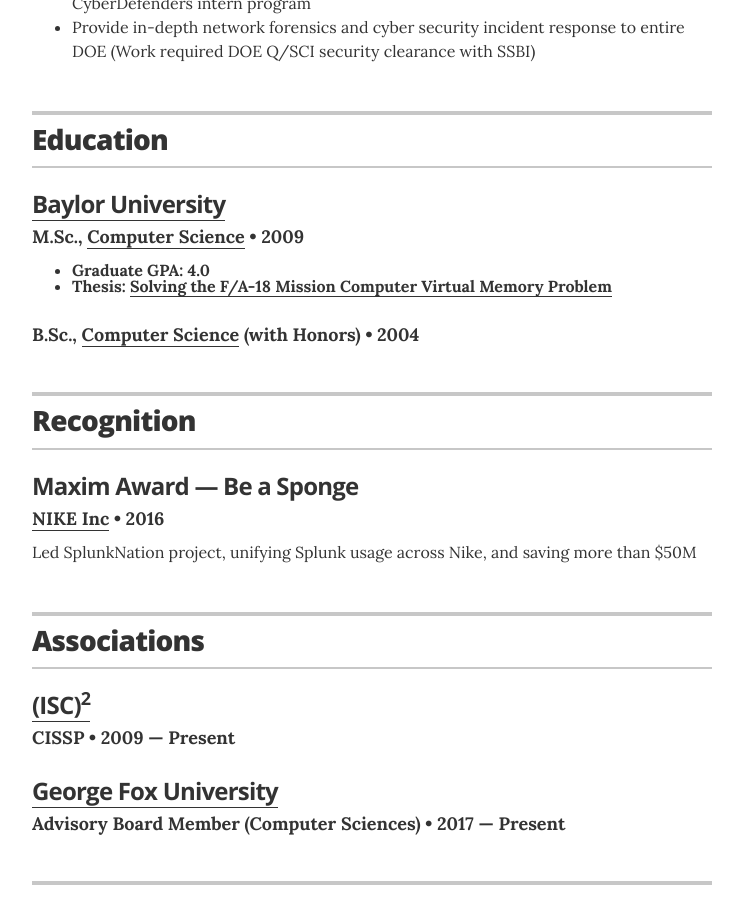
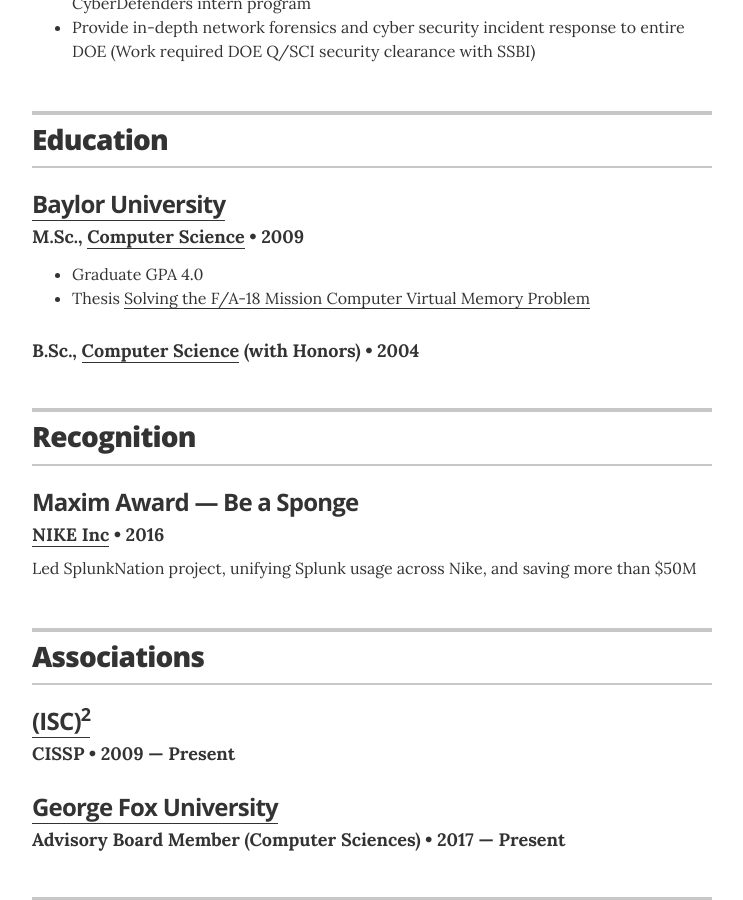
Before and after one commit to jglovier/resume-template, a Jekyll site: the page built from index.html, in a window 1280 px wide and 900 px high, scrolled down 2609 px. Shown: the whole window, without its empty margins (268-1011 px from the left). Built offline with Jekyll 4.4.1, drawn with Linux system fonts in a browser that asks for light colours.

Commit message:
Add iteration through multiple awards for education.

```diff
--- a/_data/education.yml
+++ b/_data/education.yml
@@ -2,9 +2,9 @@
 - uni: <a href=http://www.baylor.edu>Baylor University</a>
   degree: M.Sc., <a href=http://www.ecs.baylor.edu/>Computer Science</a>
   year: 2009
-  awards: >
-    <ul class=resume-item-list"><li>Graduate GPA: 4.0</li>
-    <li>Thesis: <a href=http://adamsealey.com/papers/adam_sealey_masters.pdf>Solving the F/A-18 Mission Computer Virtual Memory Problem</a></li></ul>
+  awards:
+    - award: Graduate GPA 4.0
+    - award: Thesis <a href=http://hdl.handle.net/2104/5393>Solving the F/A-18 Mission Computer Virtual Memory Problem</a>
 
 - degree: B.Sc., <a href=http://www.ecs.baylor.edu/>Computer Science</a> (with Honors)
   year: 2004
--- a/_layouts/resume.html
+++ b/_layouts/resume.html
@@ -78,7 +78,16 @@
         <div class="resume-item" itemscope itemprop="alumniOf" itemtype="http://schema.org/CollegeOrUniversity">
           <h3 class="resume-item-title" itemprop="name">{{ education.uni }}</h3>
           <h4 class="resume-item-details group" itemprop="description">{{ education.degree }} &bull; {{ education.year }}</h4>
-          <h5 class="resume-item-details award-title" itemprop="description">{{ education.awards }}</h5>
+          <!-- <h5 class="resume-item-details award-title" itemprop="description">{{ education.awards }}</h5>
+          <h5 class="resume-item-details award-title" itemprop="description">{{ education.awards2 }}</h5> -->
+          <p class="resume-item-copy" itemprop="description">
+            <ul class="resume-item-list">
+              {% for award in education.awards %}
+              <li>{{ award.award }}</li>
+              {% endfor %}
+            </ul></h5>
+
+
           <p class="resume-item-copy">{{ education.summary }}</p>
         </div>
         {% endfor %}
```
